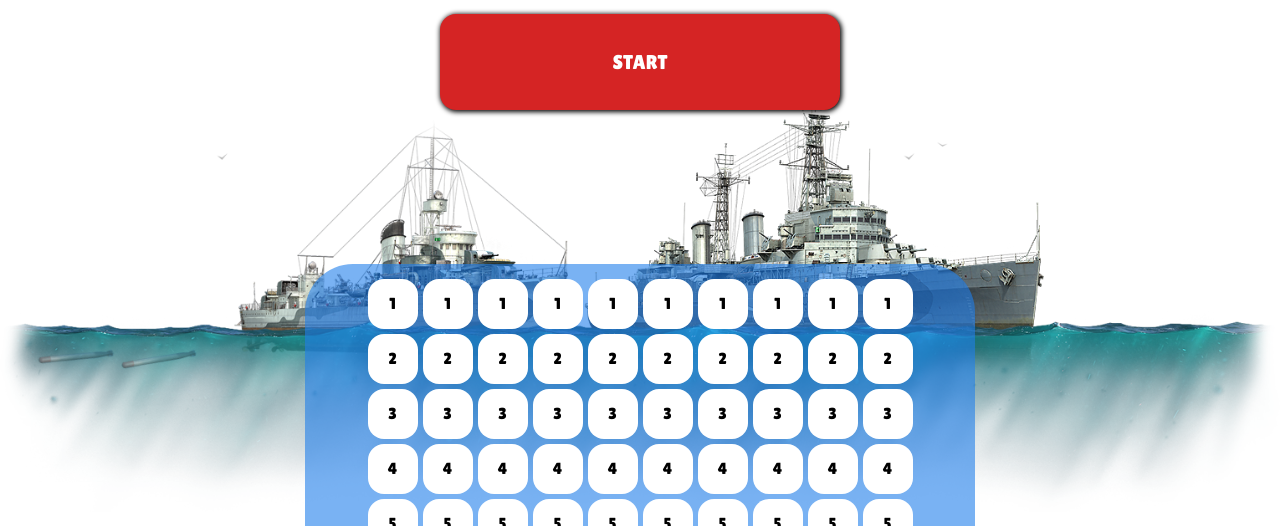
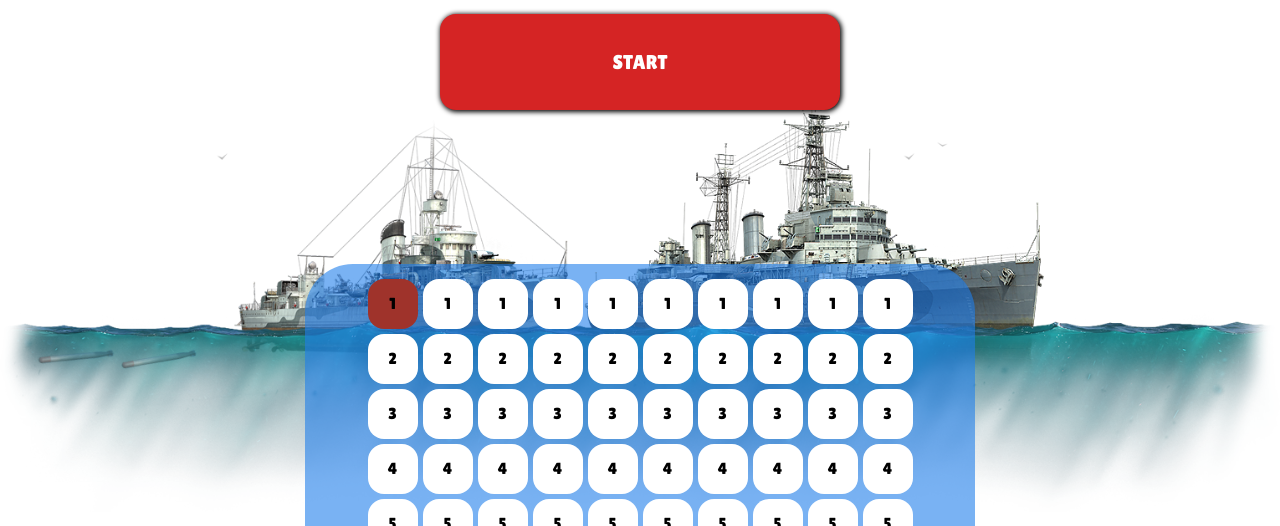
Before and after one commit to lucadedo/Battleship, a website with bundled scripts: page index.html in a window 1280 px wide. In both pictures the pointer is over the element 392 px from the left and 577 px from the top of the page. Shown: the part 274-800 px from the top of the page. Built offline with nearby package versions, Linux system fonts and the light colour scheme.

Commit message:
Adds background color on hover the cordinates

```diff
--- a/style.css
+++ b/style.css
@@ -195,7 +195,9 @@ body {
     border-radius: 16px;
 
 }
-
+.y:hover{
+    background-color: #9f332b;
+}
 /* print out text */
 
 #print-out-text  {
```
